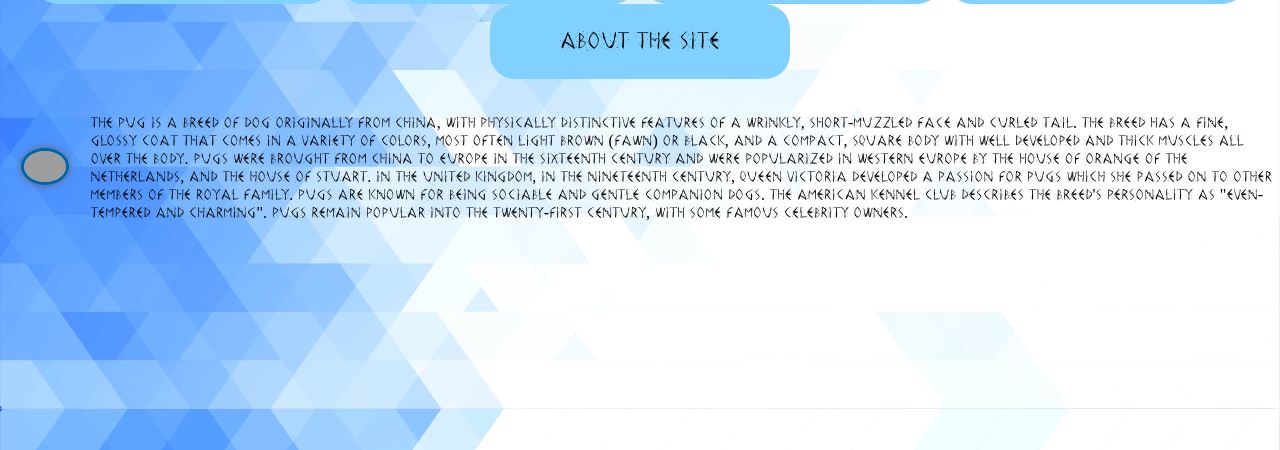
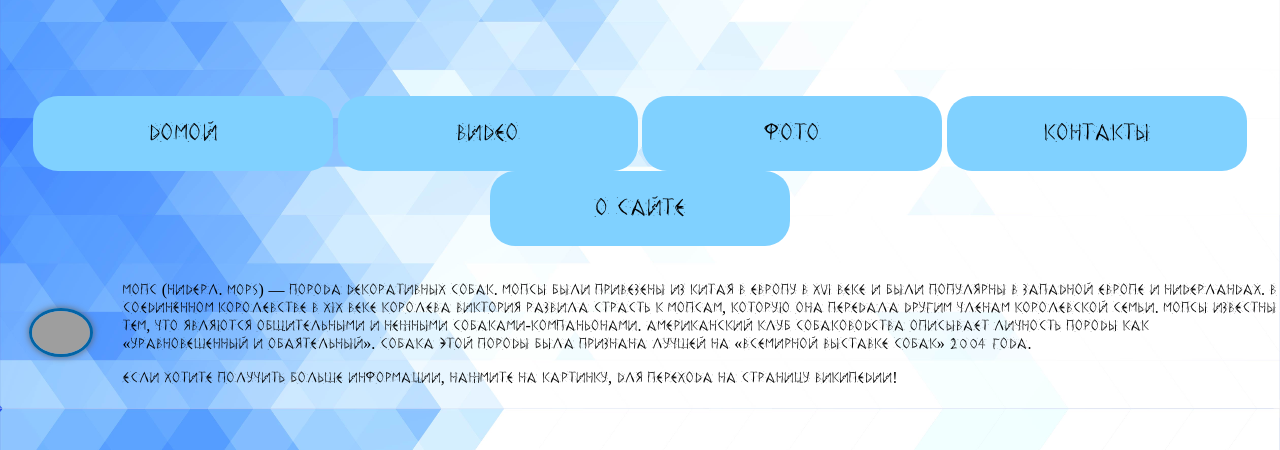
Before and after one commit to RybalchenkoV4/firstsite, a plain HTML site: page index.html in a window 1280 px wide. Shown: the part 462-912 px from the top of the page. Drawn offline with Linux system fonts and the light colour scheme; grey boxes are pictures that could not be loaded.

Commit message:
поменял язык сайта на русский

```diff
--- a/index.html
+++ b/index.html
@@ -1,7 +1,7 @@
 <!DOCTYPE html>
 <html>
  <head>
-  <h1 align="center" style="font-size:167px">BIG SITE FOR PUGS</h1>
+  <h1 align="center" style="font-size:167px">Большой сайт для Мопсов</h1>
   <meta charset="utf-8">
   <title>For Pugs</title>
   <style>
@@ -57,32 +57,33 @@
   </style>
  </head>
  <body>
+
     <ul class="nav" align="center" >
-        <li><a href="index.html" style="font-size:25px">Home</a></li>
-        <li><a href="Video.html" style="font-size:25px">Video</a></li>
-        <li><a href="Photo.html" style="font-size:25px">Photo</a></li>
-        <li><a href="Contacts.html" style="font-size:25px">Сontacts</a></li>
-        <li><a href="About.html" style="font-size:25px">About the site</a></li>
+        <li><a href="index.html" style="font-size:25px">Домой</a></li>
+        <li><a href="Video.html" style="font-size:25px">Видео</a></li>
+        <li><a href="Photo.html" style="font-size:25px">Фото</a></li>
+        <li><a href="Contacts.html" style="font-size:25px">Контакты</a></li>
+        <li><a href="About.html" style="font-size:25px">О сайте</a></li>
     </ul>
     <table>
         <tr>
             <td align="center">
-                <a href="https://en.wikipedia.org/wiki/Pug">
+                <a href="https://ru.wikipedia.org/wiki/%D0%9C%D0%BE%D0%BF%D1%81#:~:text=%D0%9C%D0%BE%D0%BF%D1%81%20%E2%80%94%20%D1%81%D0%BE%D0%B1%D0%B0%D0%BA%D0%B0%20%D0%BA%D0%B2%D0%B0%D0%B4%D1%80%D0%B0%D1%82%D0%BD%D0%BE%D0%B3%D0%BE%20%D1%84%D0%BE%D1%80%D0%BC%D0%B0%D1%82%D0%B0%2C%20%D0%BA%D0%BE%D0%BC%D0%BF%D0%B0%D0%BA%D1%82%D0%BD%D0%B0%D1%8F,30%2C5%E2%80%9433%20%D1%81%D0%BC." target="_blank">
                     <img src="image/16367128_rm358-adj-01-a.jpg" alt="PUG" width="50%" class="round" vspace="5" hspace="5" class="leftimg">
                 </a>
             </td>
             <td>
-                <p>The Pug is a breed of dog originally from China, with physically distinctive features of a wrinkly,
-            short-muzzled face and curled tail. The breed has a fine, glossy coat that comes in a variety of colors,
-            most often light brown (fawn) or black, and a compact, square body with well developed and thick muscles all over the body.
+                <p>Мопс (нидерл. mops) — порода декоративных собак.
 
-            Pugs were brought from China to Europe in the sixteenth century and were popularized in Western Europe by the House of Orange of the Netherlands,
-            and the House of Stuart. In the United Kingdom, in the nineteenth century,
-            Queen Victoria developed a passion for pugs which she passed on to other members of the Royal Family.
+                    Мопсы были привезены из Китая в Европу в XVI веке и были популярны в Западной Европе и Нидерландах.
+                    В Соединённом Королевстве в XIX веке королева Виктория развила страсть к мопсам,
+                    которую она передала другим членам королевской семьи.
 
-            Pugs are known for being sociable and gentle companion dogs.
-            The American Kennel Club describes the breed's personality as "even-tempered and charming".
-            Pugs remain popular into the twenty-first century, with some famous celebrity owners.</p>
+                    Мопсы известны тем, что являются общительными и нежными собаками-компаньонами.
+                    Американский клуб собаководства описывает личность породы как «уравновешенный и обаятельный».
+                    Собака этой породы была признана лучшей на «Всемирной выставке собак» 2004 года.
+                </p>
+                <p>Если хотите получить больше информации, нажмите на картинку, для перехода на страницу википедии!</p>
             </td>
         </tr>
     </table>
```
Also changed, not shown: Contacts.html (+6 -6 lines), Photo.html (+7 -7 lines), Video.html (+7 -7 lines), about.html (+6 -6 lines).
